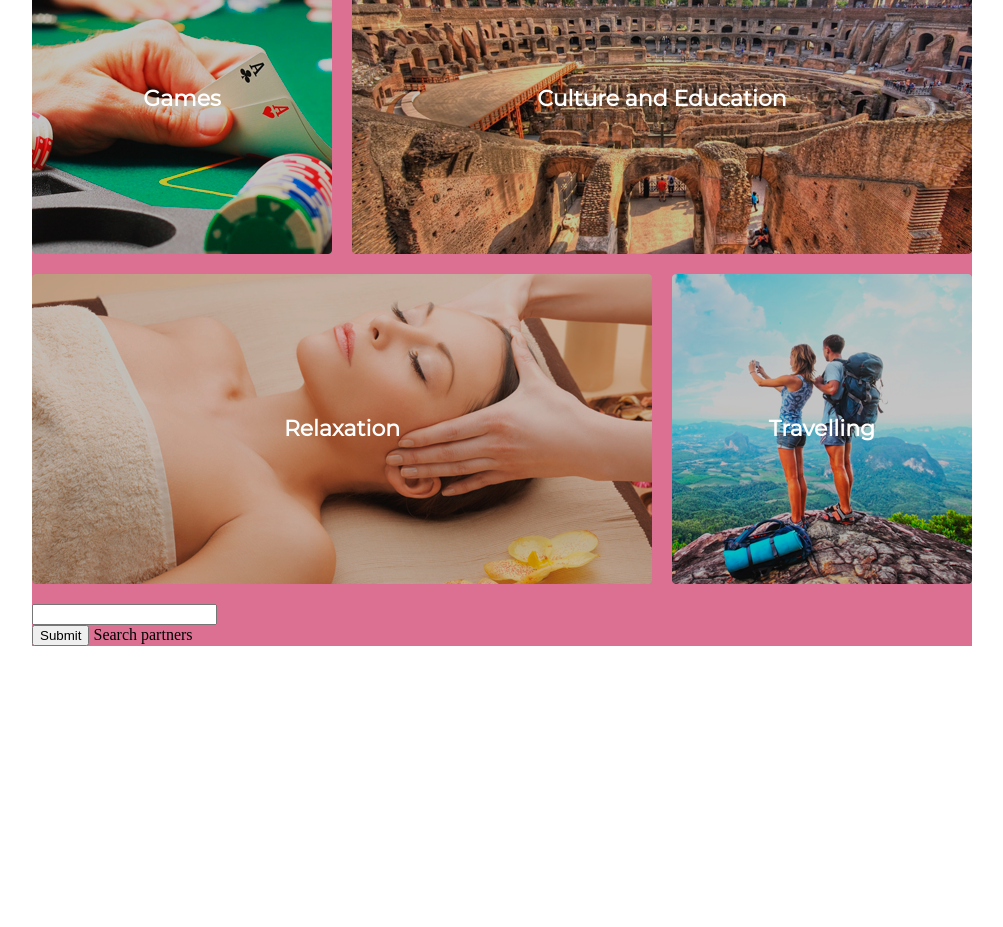
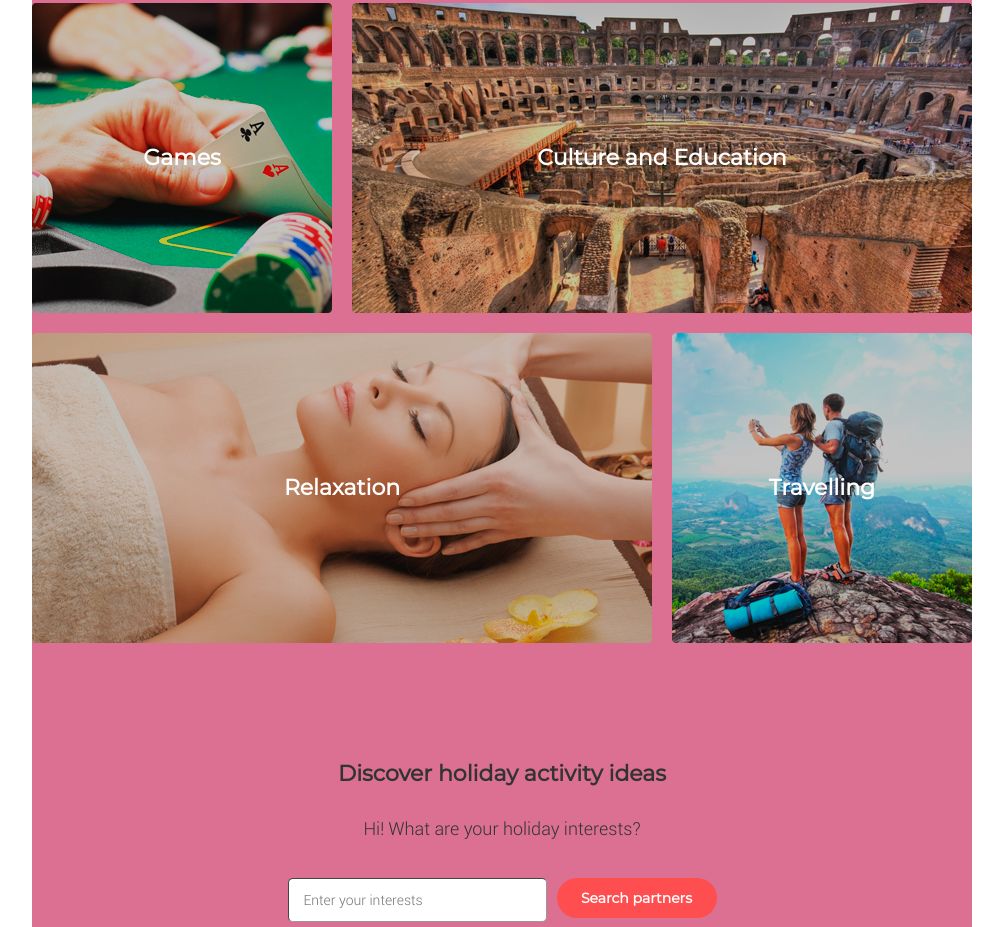
Before and after one commit to asbelov2/Dreamshare, a plain HTML site: page index.html in a window 1280 px wide. Shown: the part 1518-2445 px from the top of the page, without its empty margins (138-1141 px from the left). Before the commit the page ends 2164 px from the top, so only its background shows below. Drawn offline with Linux system fonts and the light colour scheme.

Commit message:
4 блок

```diff
--- a/blocks/sections/activities/activities.css
+++ b/blocks/sections/activities/activities.css
@@ -20,8 +20,9 @@
 .activities__header{
   display: flex;
   justify-content: center;
-  font-family: Montserrat;
+  font-family: 'Montserrat';
   font-weight: bold;
   font-size: 22px;
+  color: #333333;
   margin: 100px 0px 35px 0px;
 }
--- a/blocks/sections/introduction/introduction.css
+++ b/blocks/sections/introduction/introduction.css
@@ -23,8 +23,9 @@
 .introduction__header{
   display: flex;
   justify-content: center;
-  font-family: Montserrat;
+  font-family: 'Montserrat';
   font-weight: bold;
   font-size: 22px;
+  color: #333333;
   margin: 100px 0px 40px 0px;
 }
--- a/blocks/sections/partners/partners.css
+++ b/blocks/sections/partners/partners.css
@@ -8,11 +8,13 @@
   font-family: Montserrat;
   font-weight: bold;
   font-size: 22px;
+  color: #333333;
   margin: 100px 0px 35px 0px;
 }
 
 .partners-section{
   display: flex;
+  align-items: center;
   flex-direction: column;
 }
 
--- a/blocks/sections/partners/partners__button.css
+++ b/blocks/sections/partners/partners__button.css
@@ -1,5 +1,32 @@
+@font-face {
+  font-family: 'Roboto';
+  src: url(../../../fonts/Roboto.ttf);
+}
+
+@font-face {
+  font-family: 'Montserrat';
+  src: url('../../../fonts/Montserrat Regular.ttf');
+}
+
+@font-face {
+  font-family: 'Montserrat bold';
+  src: url('../../../fonts/MontserratBold.ttf');
+}
+
 .partners__button{
   display: flex;
+  text-align: center;
+  align-items: center;
+  width: 190px;
+  height: 40px;
+  border-radius: 20px;
+  border: #ff4e50 2px solid;
+  display: flex;
   justify-content: center;
-  background-color: indigo;
+  background-color: white;
+  color: #ff4e50;
+  font-family: 'Montserrat';
+  font-weight: bold;
+  font-size: 14px;
+  margin-top: 40px;
 }
--- a/blocks/sections/search/search.css
+++ b/blocks/sections/search/search.css
@@ -0,0 +1,41 @@
+@import "search__interaction.css";
+@font-face {
+  font-family: 'Roboto';
+  src: url(../../../fonts/Roboto.ttf);
+}
+
+@font-face {
+  font-family: 'Montserrat';
+  src: url('../../../fonts/Montserrat Regular.ttf');
+}
+
+@font-face {
+  font-family: 'Montserrat bold';
+  src: url('../../../fonts/MontserratBold.ttf');
+}
+
+.search{
+  display: flex;
+  flex-direction: column;
+  align-content: center;
+}
+
+.search__header{
+  display: flex;
+  justify-content: center;
+  font-family: 'Montserrat';
+  font-weight: bold;
+  font-size: 22px;
+  color: #333333;
+  margin: 100px 0px 35px 0px;
+}
+
+.search__text{
+  display: flex;
+  justify-content: center;
+  font-family: 'Roboto';
+  font-weight: lighter;
+  font-size: 18px;
+  margin: 0px 0px 35px 0px;
+  color: #333333;
+}
--- /dev/null
+++ b/blocks/sections/search/search__interaction.css
@@ -0,0 +1,46 @@
+@font-face {
+  font-family: 'Roboto';
+  src: url('../../../fonts/Roboto.ttf');
+}
+
+@font-face {
+  font-family: 'Montserrat';
+  src: url('../../../fonts/Montserrat Regular.ttf');
+}
+
+@font-face {
+  font-family: 'Montserrat bold';
+  src: url('../../../fonts/MontserratBold.ttf');
+}
+
+.search__interaction{
+  display: flex;
+  flex-direction: row;
+  justify-content: center;
+}
+
+.search__interaction-input{
+  width: 240px;
+  height: 40px;
+  border-radius: 5px;
+  border-width: 1px;
+  border-color: #999999;
+  font-family: 'Roboto';
+  font-weight: lighter;
+  font-size: 14px;
+  margin: 5px;
+  padding-left: 15px;
+}
+
+.search__interaction-button{
+  width: 160px;
+  height: 40px;
+  background-color: #ff4e50;
+  color: white;
+  font-family: 'Montserrat';
+  font-weight: bold;
+  font-size: 14px;
+  border-width: 0;
+  border-radius: 20px;
+  margin: 5px;
+}
--- a/blocks/sections/sections.css
+++ b/blocks/sections/sections.css
@@ -5,18 +5,18 @@
 
 @font-face {
   font-family: 'Roboto';
-  src: url('../../../fonts/Roboto.ttf');
+  src: url('../../fonts/Roboto.ttf');
 }
 
 @font-face {
   font-family: 'Montserrat';
-  src: url('../../../fonts/Montserrat Regular.ttf');
+  src: url('../../fonts/Montserrat Regular.ttf');
 }
 
 @font-face {
   font-family: 'Montserrat bold';
   font-weight: bold;
-  src: url('../../../fonts/MontserratBold.ttf');
+  src: url('../../fonts/MontserratBold.ttf');
 }
 
 .sections{
--- a/index.html
+++ b/index.html
@@ -108,11 +108,9 @@
           </div>
         </div>
       </div>
-      <div class="partners__button">
-        <button>
+        <button class="partners__button">
           See other partners
         </button>
-      </div>
     </section>
 
 
@@ -168,23 +166,17 @@
 
     <section class="search">
       <div class="search__header">
-
+        Discover holiday activity ideas
       </div>
       <div class="search__text">
-
+        Hi! What are your holiday interests?
       </div>
-      <div class="search__interaction">
-        <form action="" method="POST" autocomplete="on" name="search-partner">
-          <div class="search__interaction-input">
-            <input>
-          </div>
-          <div class="search__interaction-button">
-            <input type="submit">
-              Search partners
-            </input>
-          </div>
-        </form>
-      </div>
+      <form action="" method="POST" autocomplete="on" name="search-partner">
+        <div class="search__interaction">
+          <input class="search__interaction-input" placeholder="Enter your interests">
+          <input class="search__interaction-button" type="submit" value="Search partners">
+        </div>
+      </form>
     </section>
   </div>
   <footer>
```
